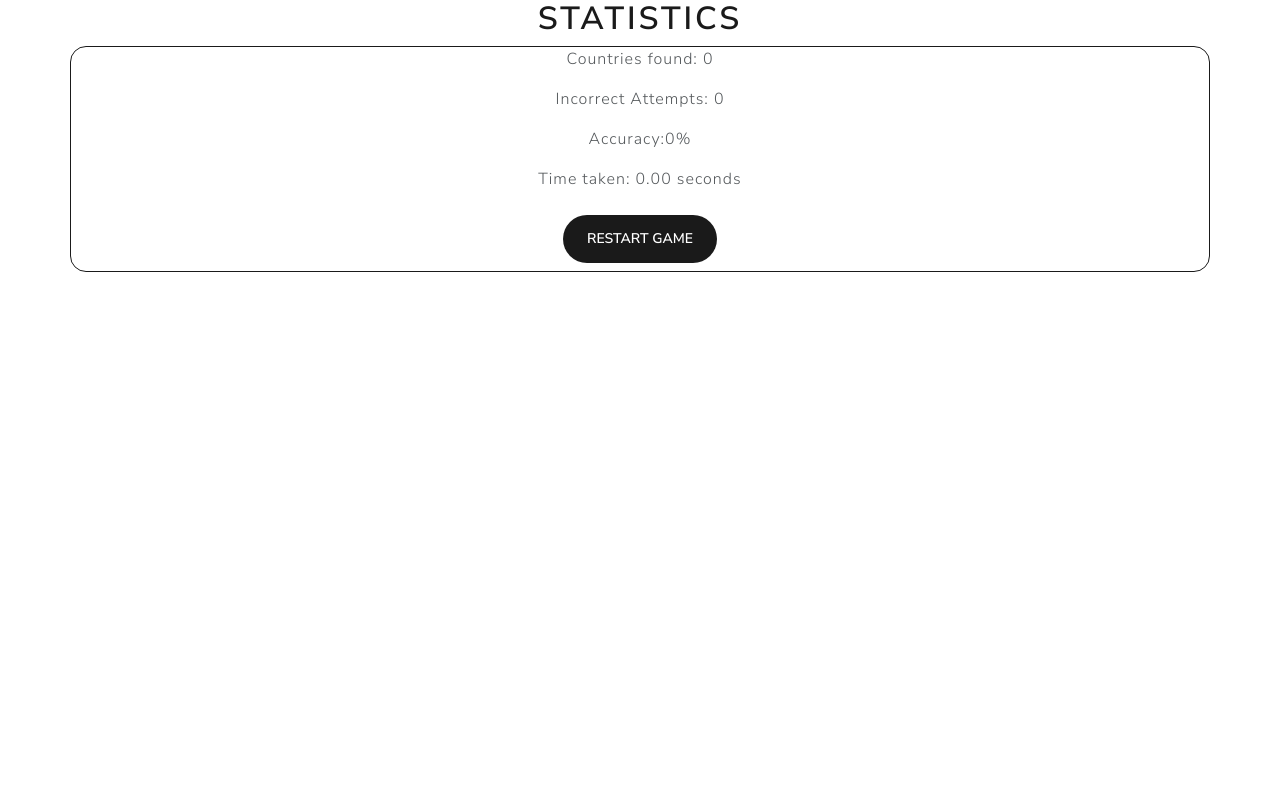
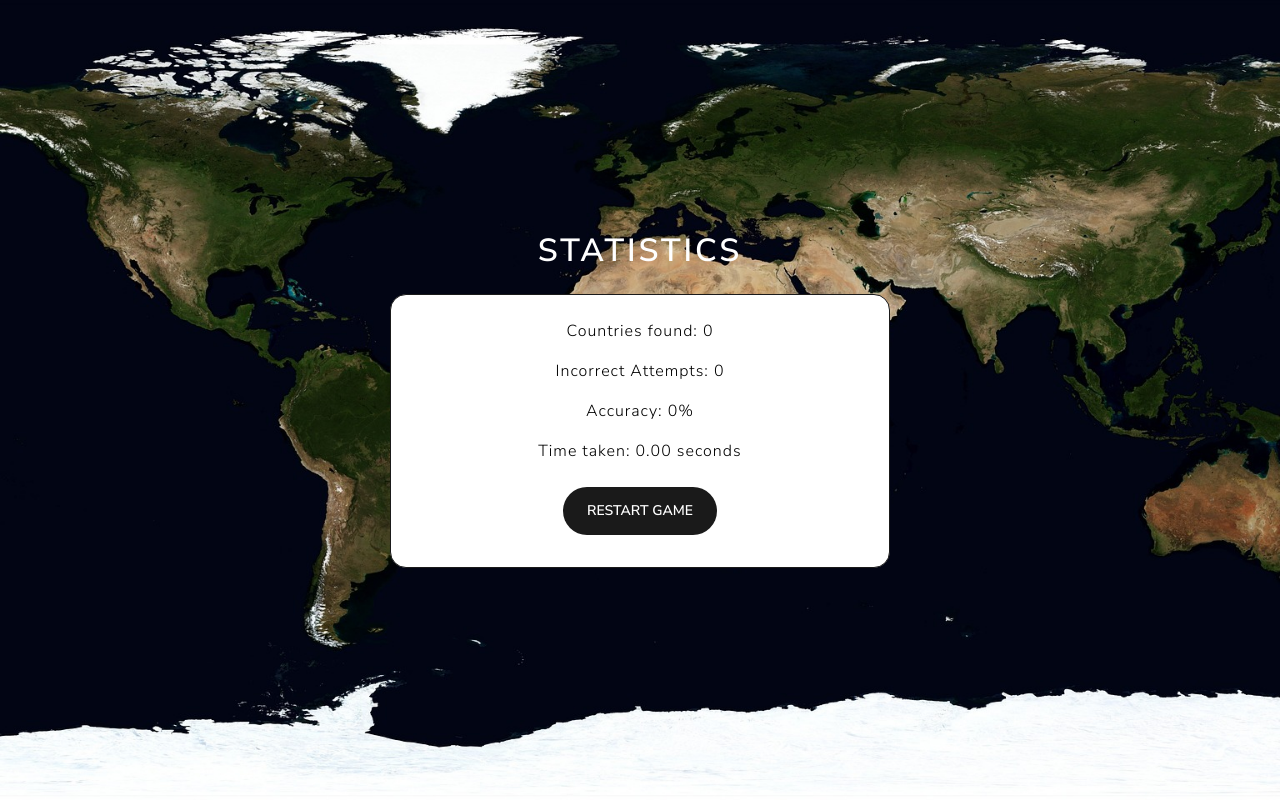
Before and after one commit to lefranc-sacha/projetWeb3_groupe22, a React (Vite) app: page /statistics in a window 1280 px wide. Built offline with nearby package versions, Linux system fonts and the light colour scheme.

Commit message:
maj carte fond d'ecran

```diff
--- a/src/Components/Game/Game.jsx
+++ b/src/Components/Game/Game.jsx
@@ -149,7 +149,7 @@ const Game = () => {
 
 
   return (
-    <div className="app-container-game" style={{ backgroundImage: `url(${backgroundImage})`, backgroundSize: 'cover', backgroundPosition: 'center', minHeight: '100vh' }}>
+    <div className="app-container-game" style={{ backgroundImage: `url(${backgroundImage})`, backgroundSize: 'cover', backgroundPosition: 'center' }}>
     <div>
       <h2 className="text-center">Game</h2>
       <div className="container">
--- a/src/Components/GameTraining/GameTraining.jsx
+++ b/src/Components/GameTraining/GameTraining.jsx
@@ -1,6 +1,7 @@
 import React, { useEffect, useState } from 'react';
 import * as d3 from 'd3';
 import { useNavigate } from 'react-router-dom';
+import backgroundImage from '../../images/earth-11048_1920.jpg';
 
 const GameTraining = () => {
     const navigate = useNavigate();
@@ -123,9 +124,10 @@ const GameTraining = () => {
     };
 
     return (
-        <div>
+
+        <div className="app-container-training" style={{ backgroundImage: `url(${backgroundImage})`, backgroundSize: 'cover', backgroundPosition: 'center' }}>
             <h1 className='text-center'>Training Mode</h1>
-            <div className="container border border-primary rounded-4">
+            <div className="container border border-primary rounded-4" >
                 <div className="row">
                     <div className="col">
                         <p>Train yourself, let's guess!</p>
--- a/src/Components/Statistics/Statistics.jsx
+++ b/src/Components/Statistics/Statistics.jsx
@@ -1,5 +1,6 @@
 import React from "react";
 import { useLocation, useNavigate } from "react-router-dom";
+import backgroundImage from '../../images/earth-11048_1920.jpg';
 
 const Statistics = () => {
   const navigate = useNavigate();
@@ -21,15 +22,27 @@ const Statistics = () => {
   };
 
   return (
-    <div>
-    <h1 className="text-center">Statistics</h1>
-
-    <div className="container border border-primary rounded-4">
+    <div className="app-container-statistics" style={{
+      backgroundImage: `url(${backgroundImage})`,
+      backgroundSize: 'cover',
+      backgroundPosition: 'center',
+      minHeight: '100vh',
+      display: 'flex',
+      flexDirection: 'column',
+      justifyContent: 'center',
+      alignItems: 'center'
+  }}>
+      <div className="container">
+          <h1 className="text-center mb-4">Statistics</h1>
+          <div className="container border border-primary rounded-4" style={{
+              maxWidth: '500px',  // Limite la largeur du conteneur
+              margin: '0 auto'    // Centre horizontalement
+          }}>
               <div className="row">
-            <div className="col text-center">
+                  <div className="col text-center py-4">  {/* Ajout de padding vertical */}
                       <p>Countries found: {countriesFound}</p>
                       <p>Incorrect Attempts: {incorrectAttempts}</p>
-                <p>Accuracy:{accuracy}%</p>
+                      <p>Accuracy: {accuracy}%</p>
                       <p>Time taken: {timeTaken.toFixed(2)} seconds</p>
                       <button type="button" className="btn btn-primary rounded-5 my-2" onClick={handleRestartGame}>
                           Restart Game
@@ -38,6 +51,7 @@ const Statistics = () => {
               </div>
           </div>
       </div>
+  </div>
   );
 };
 
```
Also changed, not shown: src/LUX_bootstrap.min.css. Lines whose indentation alone changed are shown as unchanged.
